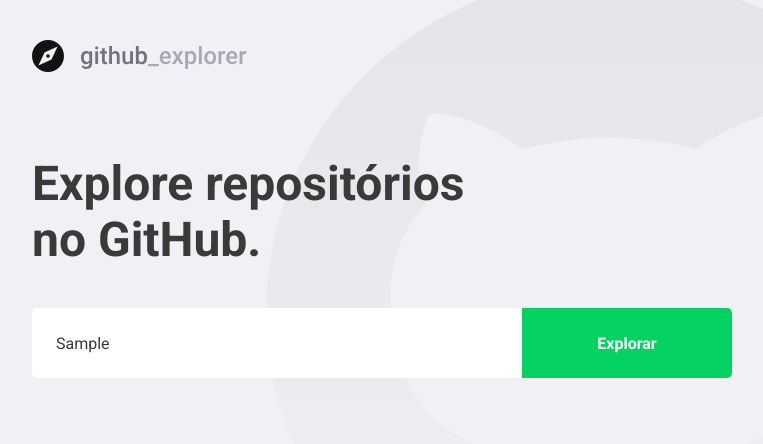
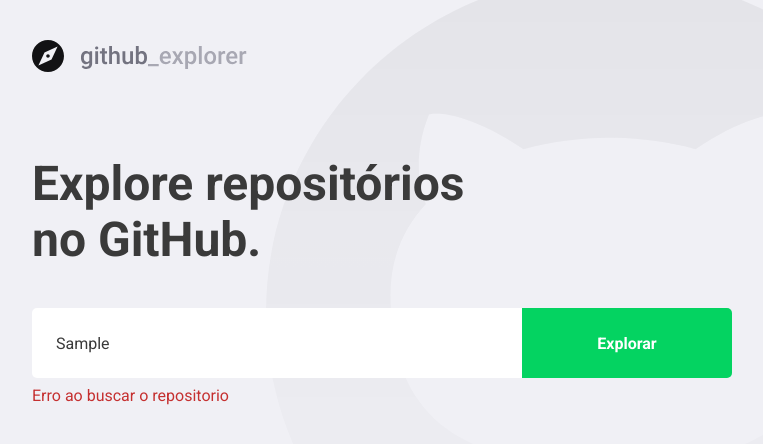
Before and after one commit to PauloGui/gitexplorer, a React (Create React App) app: page / in a window 1280 px wide. Both pictures are taken after typing "Sample" into the empty fields and a click on the button "Explorar". Shown: the top 444 px of the page, without its empty margins (148-911 px from the left). Built offline with nearby package versions, Linux system fonts and the light colour scheme; no server answers.

Commit message:
Lidando com erros

```diff
--- a/src/pages/Dashboard/index.tsx
+++ b/src/pages/Dashboard/index.tsx
@@ -4,7 +4,7 @@
 
 import logoImg from '../../assets/image/logo.svg';
 
-import { Title, Form, Repositores } from './styles';
+import { Title, Form, Repositores, Error } from './styles';
 
 interface Repository {
   // eslint-disable-next-line camelcase
@@ -19,6 +19,7 @@
 
 const Dashboard: React.FC = () => {
   const [newRepo, setNewRepo] = useState('');
+  const [inputError, setInputError] = useState('');
   const [repositories, setRepositories] = useState<Repository[]>([]);
 
   async function handleAddRespository(
@@ -26,12 +27,21 @@
   ): Promise<void> {
     event.preventDefault();
 
-    const response = await api.get<Repository>(`repos/${newRepo}`);
+    if (!newRepo) {
+      setInputError('Digite o autor/repositorio');
+      return;
+    }
+    try {
+      const response = await api.get<Repository>(`repos/${newRepo}`);
 
-    const repository = response.data;
+      const repository = response.data;
 
-    setRepositories([...repositories, repository]);
-    setNewRepo('');
+      setRepositories([...repositories, repository]);
+      setNewRepo('');
+      setInputError('');
+    } catch {
+      setInputError('Erro ao buscar o repositorio');
+    }
   }
 
   return (
@@ -39,7 +49,7 @@
       <img src={logoImg} alt="Explore o github" />
       <Title>Explore repositórios no GitHub.</Title>
 
-      <Form onSubmit={handleAddRespository}>
+      <Form hasError={!!inputError} onSubmit={handleAddRespository}>
         <input
           value={newRepo}
           onChange={(e): void => setNewRepo(e.target.value)}
@@ -47,6 +57,8 @@
         />
         <button type="submit">Explorar</button>
       </Form>
+
+      {inputError && <Error>{inputError}</Error>}
 
       <Repositores>
         {repositories.map(repository => (
--- a/src/pages/Dashboard/styles.ts
+++ b/src/pages/Dashboard/styles.ts
@@ -1,5 +1,9 @@
-import styled from 'styled-components';
+import styled, { css } from 'styled-components';
 import { shade } from 'polished';
+
+interface FormProps {
+  hasError: boolean;
+}
 
 // eslint-disable-next-line import/prefer-default-export
 export const Title = styled.h1`
@@ -11,7 +15,7 @@
   margin-top: 80px;
 `;
 
-export const Form = styled.form`
+export const Form = styled.form<FormProps>`
   margin-top: 40px;
   max-width: 700px;
 
@@ -24,6 +28,14 @@
     border: 0;
     border-radius: 5px 0 0 5px;
     color: #3a3a3a;
+    border: 2px solid #fff;
+    border-right: 0;
+
+    ${props =>
+      props.hasError &&
+      css`
+        border: #c53030;
+      `}
 
     &::placeholder {
       color: #a8a8b3;
@@ -44,6 +56,12 @@
       background: ${shade(0.2, '#04d361')};
     }
   }
+`;
+
+export const Error = styled.span`
+  display: block;
+  color: #c53030;
+  margin-top: 8px;
 `;
 
 export const Repositores = styled.div`
```
